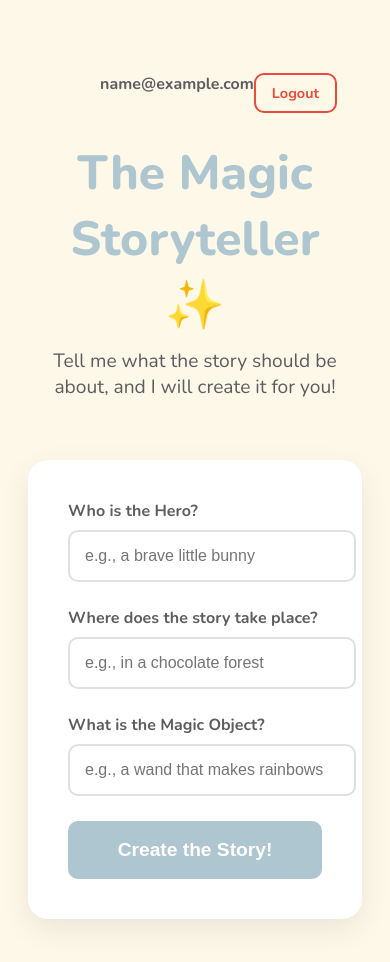
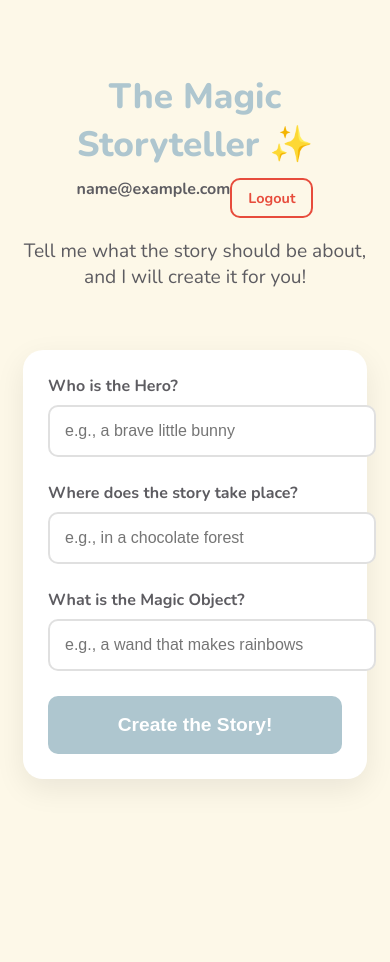
Before and after one commit to SAKURASHADOWS/magic-storyteller, a website: page index.html in a window 390 px wide. After the commit the page ends 860 px from the top, so only its background shows below. Drawn offline with nearby package versions, Linux system fonts and the light colour scheme; sample sign-in values are in the browser's storage.

Commit message:
Update style.css

```diff
--- a/style.css
+++ b/style.css
@@ -196,3 +196,23 @@ nav {
     0% { transform: rotate(0deg); }
     100% { transform: rotate(360deg); }
 }
+/* --- Responsive Design for Mobile --- */
+@media (max-width: 640px) {
+    body {
+        padding: 20px 15px;
+    }
+    header {
+        padding: 20px 0;
+    }
+    header h1 {
+        font-size: 2.2rem;
+    }
+    nav {
+        position: static; /* Schimbăm poziționarea meniului */
+        justify-content: center;
+        margin-bottom: 20px;
+    }
+    .story-form, #story-output {
+        padding: 25px;
+    }
+}
```
